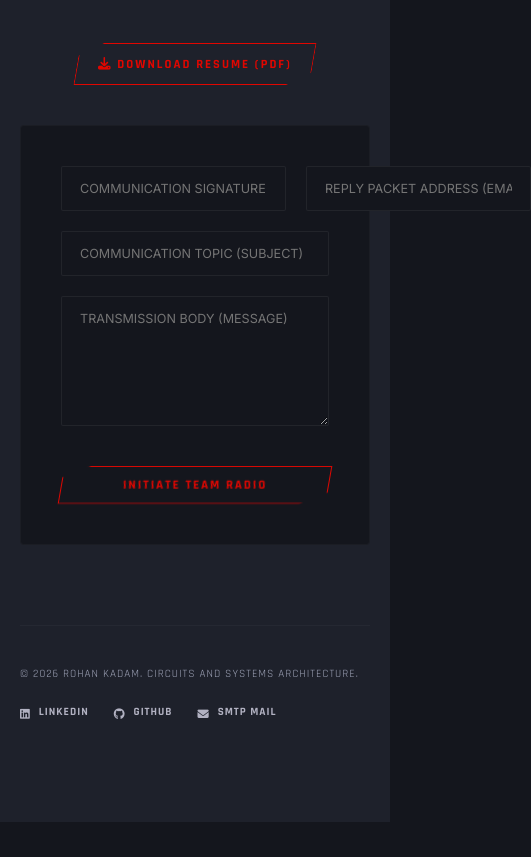
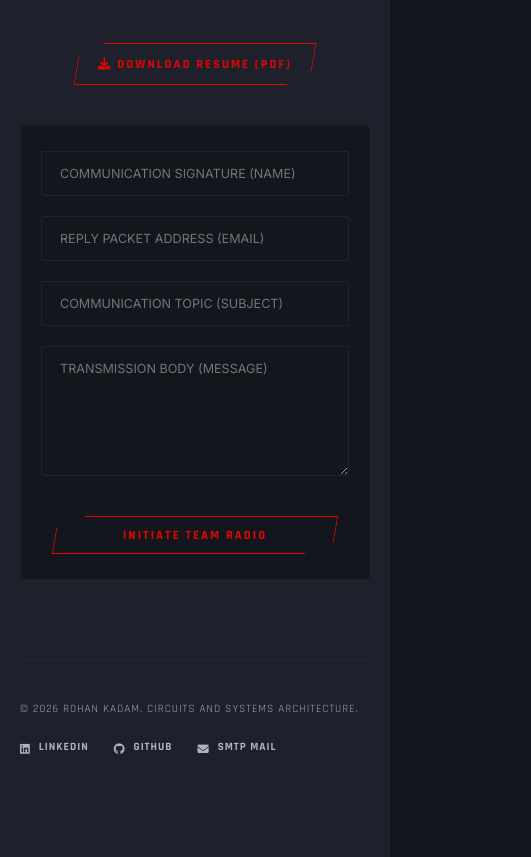
Before and after one commit to Rohan-Kadam-code/Rohan_Portfolio, a React (Vite) app: page / in a window 390 px wide. Shown: the part 10940-11797 px from the top of the page, 531 px wide, since content can reach past the window. Before the commit the page ends 11762 px from the top, so only its background shows below. Built offline with nearby package versions, Linux system fonts and the light colour scheme.

Commit message:
feat: implement contact section with inquiry form and clipboard integration

```diff
--- a/src/components/Contact.jsx
+++ b/src/components/Contact.jsx
@@ -62,10 +62,12 @@ const Contact = () => {
         },
         inputGroup: {
             display: 'grid',
-            gridTemplateColumns: '1fr 1fr',
+            gridTemplateColumns: 'repeat(auto-fit, minmax(260px, 1fr))',
             gap: '20px',
         },
         input: {
+            width: '100%',
+            minWidth: '0',
             padding: '14px 18px',
             background: 'var(--color-bg)',
             border: '1px solid rgba(255,255,255,0.06)',
@@ -77,6 +79,7 @@ const Contact = () => {
             transition: 'border-color 0.2s ease',
         },
         textarea: {
+            width: '100%',
             padding: '14px 18px',
             background: 'var(--color-bg)',
             border: '1px solid rgba(255,255,255,0.06)',
@@ -177,6 +180,7 @@ const Contact = () => {
                 <RevealOnScroll delay={0.15}>
                     <form
                         style={styles.form}
+                        className="contact-form"
                         onSubmit={(e) => {
                             e.preventDefault();
                             setIsSending(true);
--- a/src/index.css
+++ b/src/index.css
@@ -245,6 +245,10 @@ ul {
     opacity: 1;
     transform: translateY(0);
   }
+
+  .contact-form {
+    padding: 25px 20px !important;
+  }
 }
 
 /* F1 Redesign Utilities */
```
